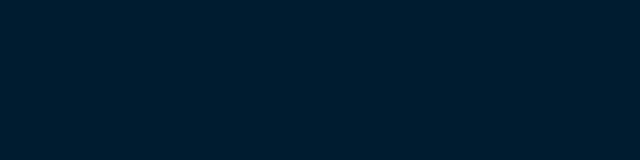
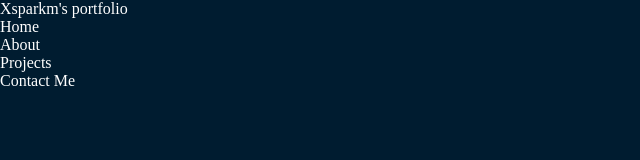
Before and after one commit to Xsparkm/portfolio, a plain HTML site: page index.html in a window 1280 px wide. Shown: the whole page, without its empty margins (0-640 px from the left). Drawn offline with Linux system fonts and the light colour scheme.

Commit message:
fonts-basic-setup

```diff
--- a/index.html
+++ b/index.html
@@ -1,21 +1,41 @@
 <!DOCTYPE html>
 <html lang="en">
+
 <head>
     <meta charset="UTF-8">
     <meta name="viewport" content="width=device-width, initial-scale=1.0">
     <title>sparkm -Developer Portfolio</title>
+    <link rel="preconnect" href="https://fonts.googleapis.com">
+    <link rel="preconnect" href="https://fonts.gstatic.com" crossorigin>
+    <link href="https://fonts.googleapis.com/css2?family=Poppins:wght@400;700&display=swap" rel="stylesheet">
+
     <style>
-body{
-    background-color: rgb(0, 28, 48);
-}
+        * {
+            margin: 0;
+            padding: 0;
+        }
+
+        body {
+            background-color: rgb(0, 28, 48);
+            color: white;
+        }
     </style>
 </head>
+
 <body>
     <header>
         <nav>
-            <div class="'left"> </div>
-            <div class="right"></div>
+            <div class="'left">Xsparkm's portfolio</div>
+            <div class="right">
+                <ul>
+                    <li>Home</li>
+                    <li>About</li>
+                    <li>Projects</li>
+                    <li>Contact Me</li>
+                </ul>
+            </div>
         </nav>
     </header>
 </body>
+
 </html>
```
